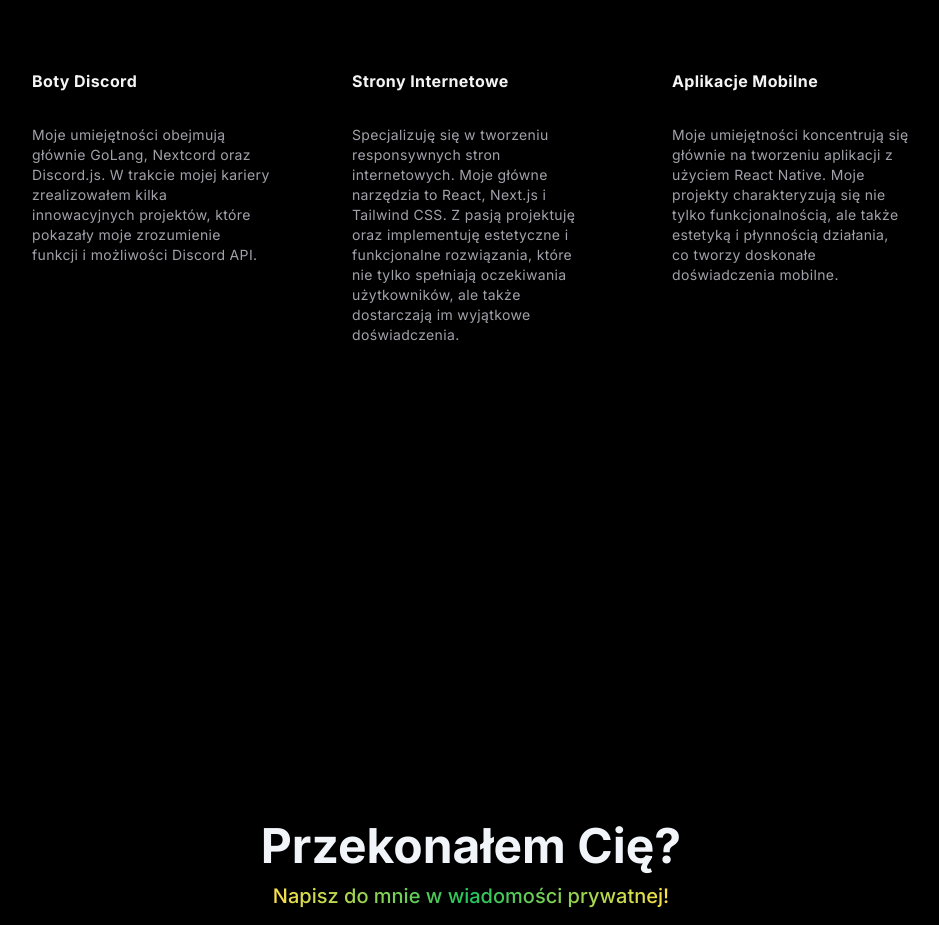
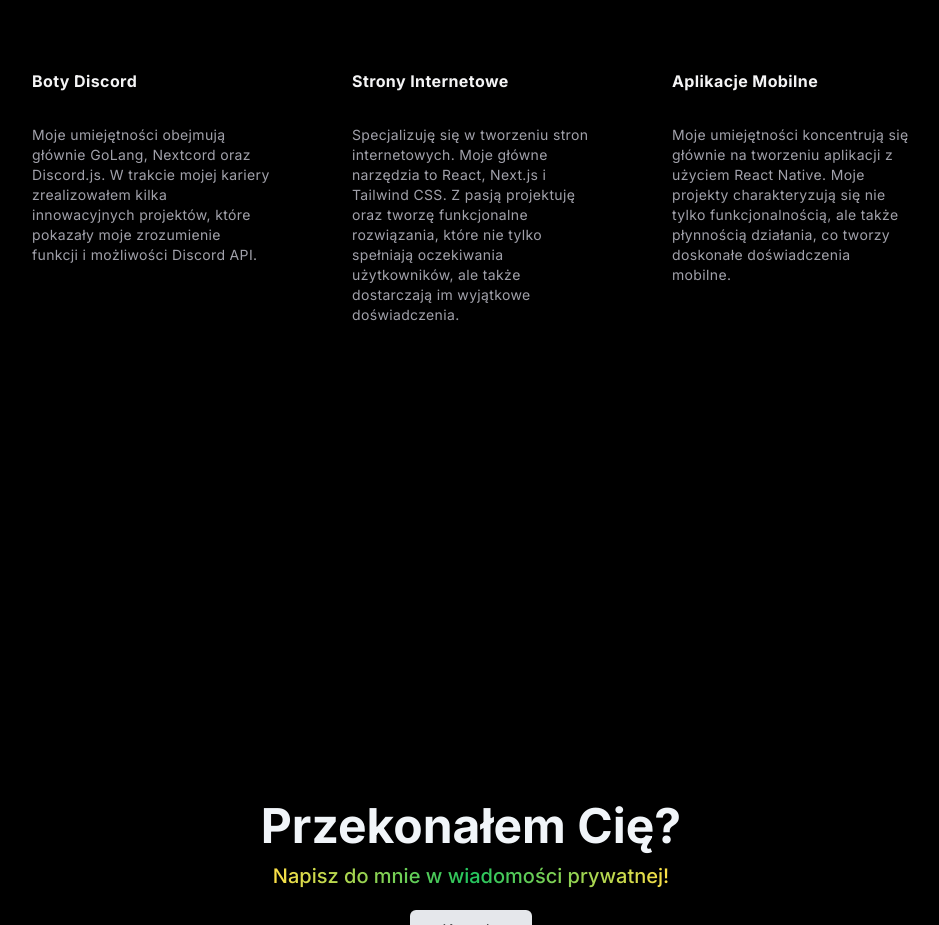
Before and after one commit to Vskx/portfoliojadamek, a Next.js app: page / in a window 1280 px wide. Shown: the part 2820-3745 px from the top of the page, without its empty margins (169-1108 px from the left). Built offline with nearby package versions, Linux system fonts and the light colour scheme.

Commit message:
Update doswiadczenie.tsx

```diff
--- a/src/app/doswiadczenie.tsx
+++ b/src/app/doswiadczenie.tsx
@@ -18,13 +18,13 @@ export const projects = [
   {
     title: "Strony Internetowe",
     description:
-      "Specjalizuję się w tworzeniu responsywnych stron internetowych. Moje główne narzędzia to React, Next.js i Tailwind CSS. Z pasją projektuję oraz implementuję estetyczne i funkcjonalne rozwiązania, które nie tylko spełniają oczekiwania użytkowników, ale także dostarczają im wyjątkowe doświadczenia.",
+      "Specjalizuję się w tworzeniu stron internetowych. Moje główne narzędzia to React, Next.js i Tailwind CSS. Z pasją projektuję oraz tworzę funkcjonalne rozwiązania, które nie tylko spełniają oczekiwania użytkowników, ale także dostarczają im wyjątkowe doświadczenia.",
     link: "#",
   },
   {
     title: "Aplikacje Mobilne",
     description:
-      "Moje umiejętności koncentrują się głównie na tworzeniu aplikacji z użyciem React Native. Moje projekty charakteryzują się nie tylko funkcjonalnością, ale także estetyką i płynnością działania, co tworzy doskonałe doświadczenia mobilne.",
+      "Moje umiejętności koncentrują się głównie na tworzeniu aplikacji z użyciem React Native. Moje projekty charakteryzują się nie tylko funkcjonalnością, ale także płynnością działania, co tworzy doskonałe doświadczenia mobilne.",
     link: "#",
   },
 
```
